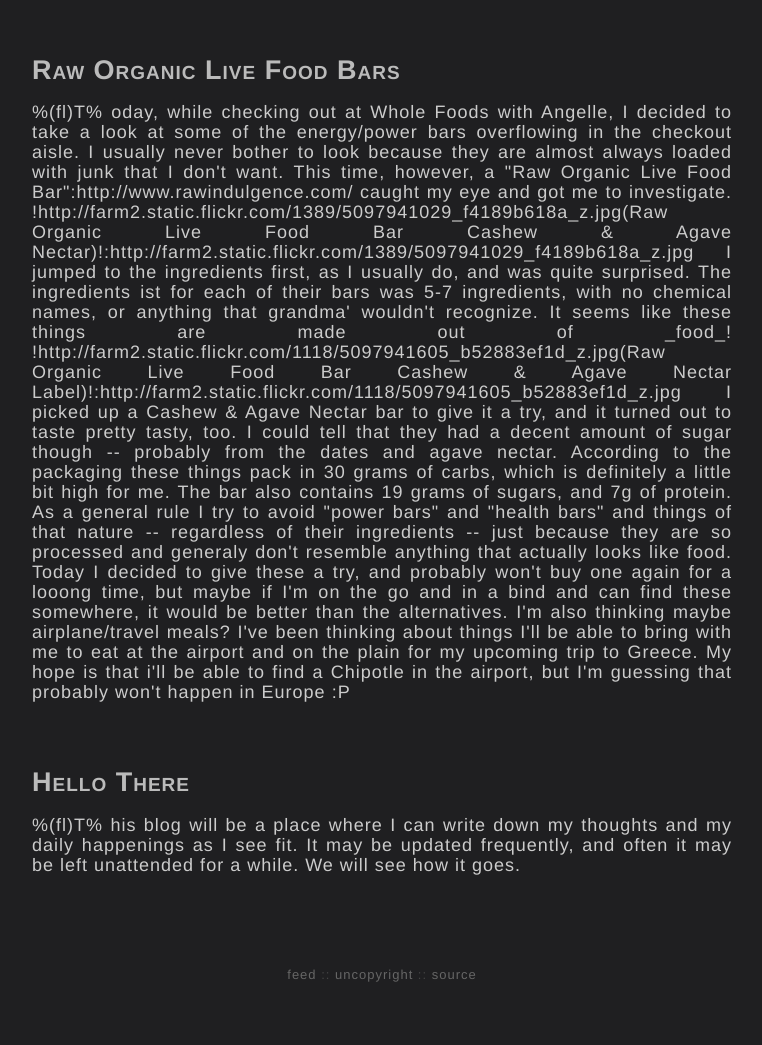
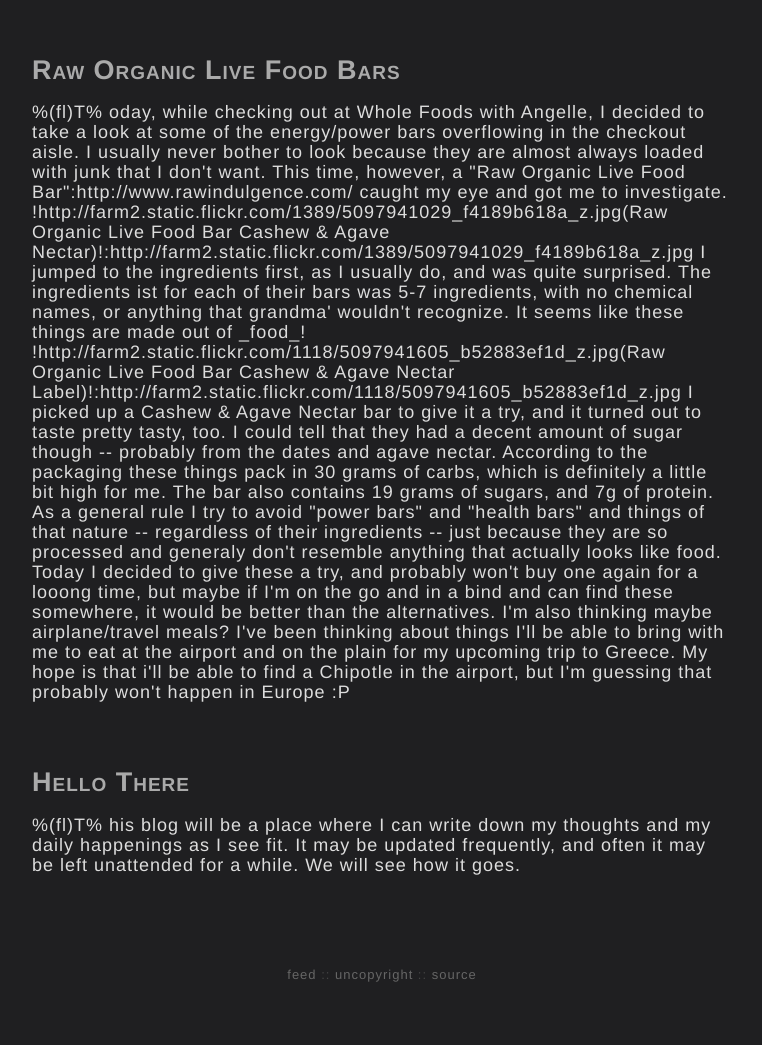
Before and after one commit to throughnothing/throughnothing.com, a Jekyll site: the page built from blog/index.html, in a window 1280 px wide. Shown: the whole page, without its empty margins (258-1020 px from the left). Built offline with Jekyll 4.4.1, drawn with Linux system fonts in a browser that asks for light colours; Markdown is read by kramdown in place of the engine named in the settings; the list of posts is cut into pages by our own code.

Commit message:
updated colors a little bit, and turned off text-justification

```diff
--- a/blog/css/site.css
+++ b/blog/css/site.css
@@ -3,11 +3,10 @@
 	line-height: 20px;
 	font-family: Helvetica, Trebuchet, Arial, serif;
 	font-size: 18px;
-	text-align: justify;
 	margin: 60px auto;
 	width: 700px;
 	background-color: #1f1f21;
-	color: #ccc;
+	color: #ddd;
 }
 h1 {
 	text-align: center;
@@ -23,7 +22,7 @@
 	color: #999;
 }
 a {
-	color: #bbb;
+	color: #aaa;
 	text-decoration: none;
 }
 a:hover {
```
